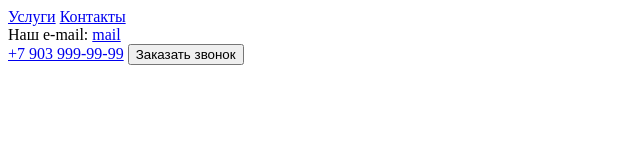
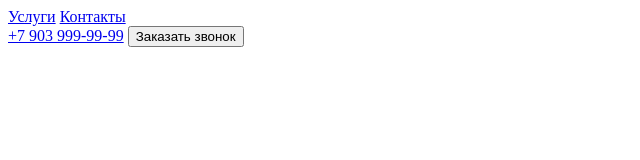
Before and after one commit to Newgithub23/special-app, a plain HTML site: page index.html in a window 1280 px wide. Shown: the whole page, without its empty margins (0-640 px from the left). Drawn offline with Linux system fonts and the light colour scheme.

Commit message:
remove e-mail

```diff
--- a/index.html
+++ b/index.html
@@ -14,9 +14,6 @@
             <a href="#contacts">Контакты</a>
         </nav>
         <div>
-            Наш e-mail: <a href="mailto:mail@mail.ru">mail</a>
-        </div>
-        <div>
             <a href="tel:+79039999999">+7 903 999-99-99</a>
             <button>Заказать звонок</button>
         </div>
```
